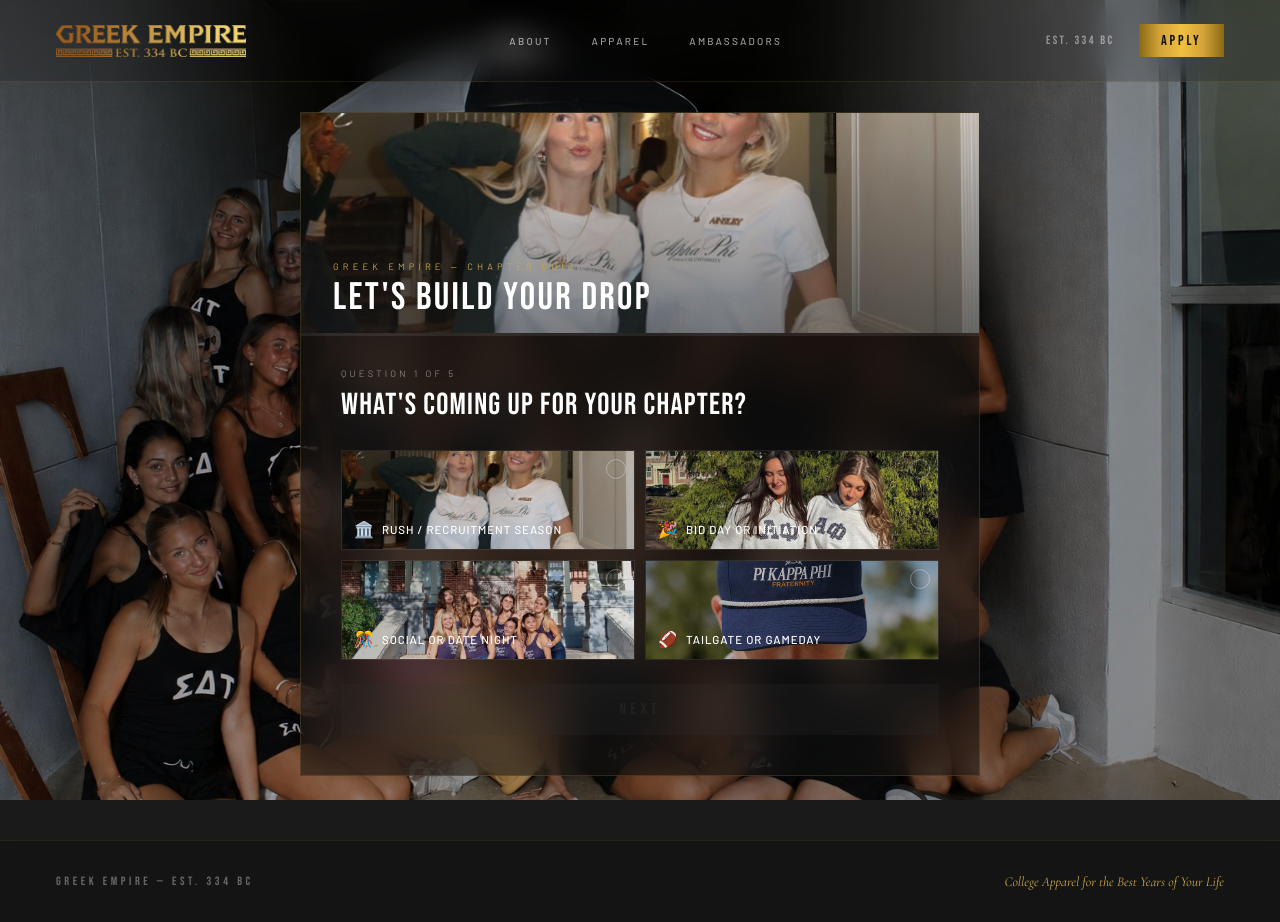
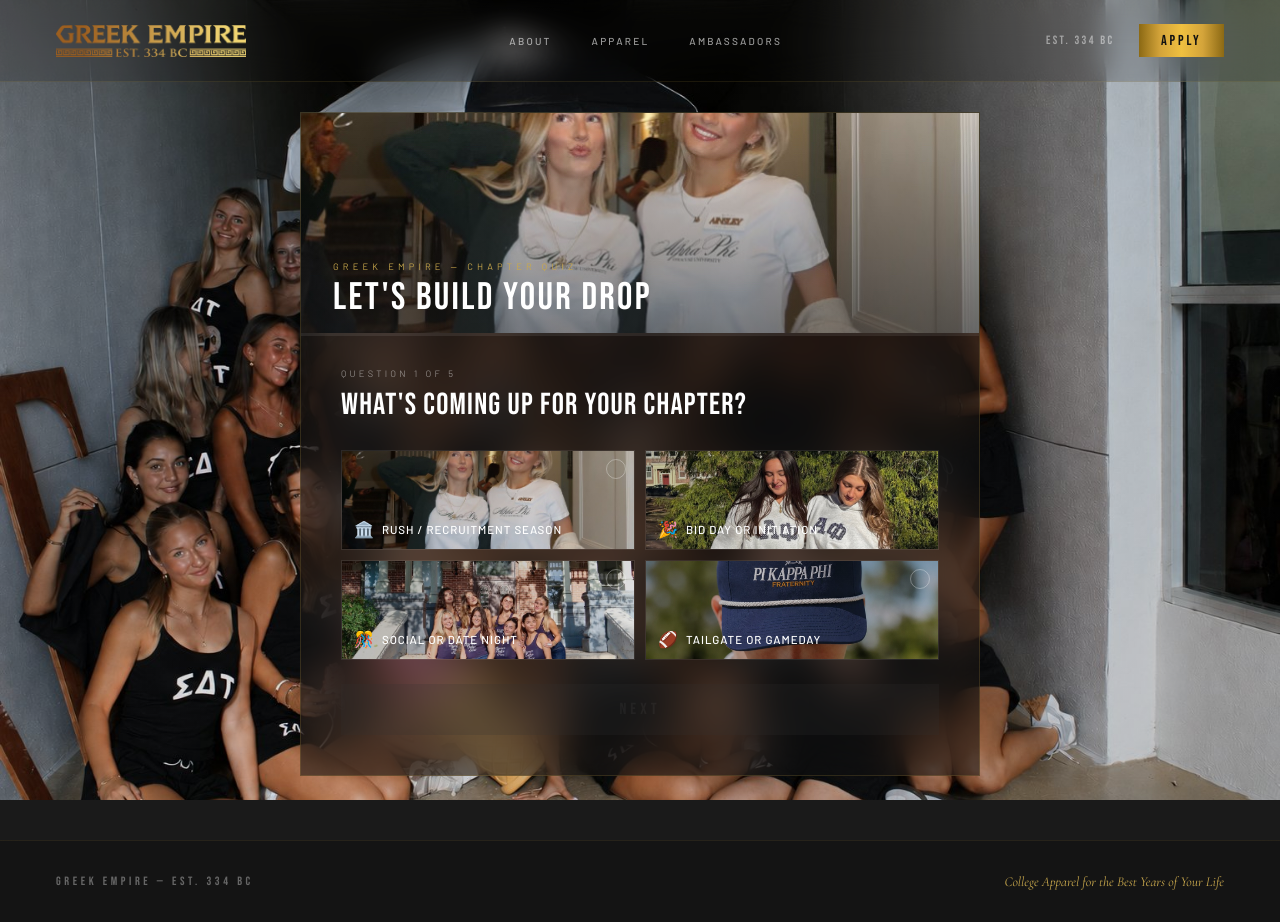
Before and after one commit to Mcart86/greek-empire, a website: page quiz.html in a window 1280 px wide. Drawn offline with nearby package versions, Linux system fonts and the light colour scheme.

Commit message:
Brighten hero background overlay by 25%

```diff
--- a/quiz.html
+++ b/quiz.html
@@ -29,7 +29,7 @@
 /* HERO BG */
 .hero-bg{position:fixed;inset:0;z-index:0;}
 .hero-bg img{width:100%;height:100%;object-fit:cover;object-position:center top;}
-.hero-bg::after{content:'';position:absolute;inset:0;background:linear-gradient(135deg,rgba(0,0,0,0.48) 0%,rgba(0,0,0,0.35) 50%,rgba(0,0,0,0.48) 100%);}
+.hero-bg::after{content:'';position:absolute;inset:0;background:linear-gradient(135deg,rgba(0,0,0,0.23) 0%,rgba(0,0,0,0.1) 50%,rgba(0,0,0,0.23) 100%);}
 
 /* NAV */
 nav{position:fixed;top:0;left:0;right:0;z-index:500;display:flex;align-items:center;justify-content:space-between;padding:1.5rem 3.5rem;background:rgba(0,0,0,0.15);backdrop-filter:blur(16px);border-bottom:1px solid rgba(201,168,76,0.12);}
```
